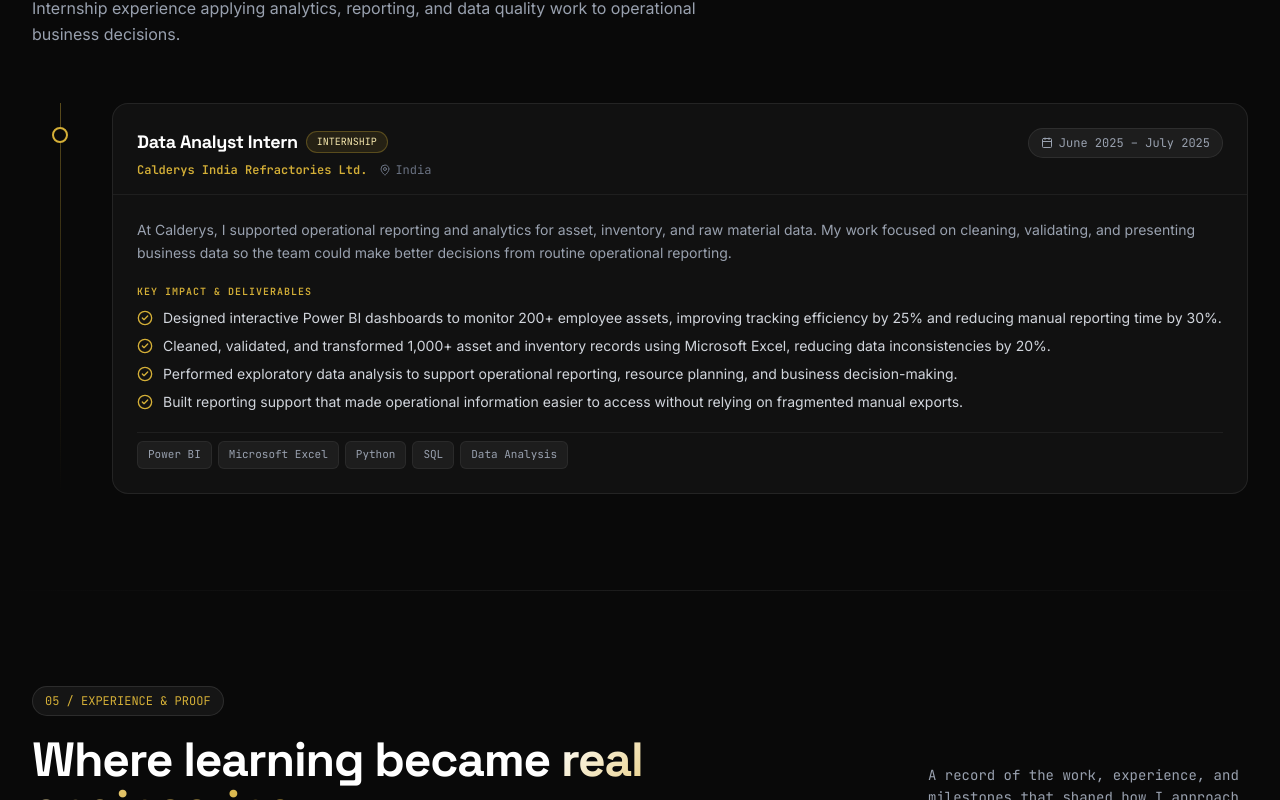
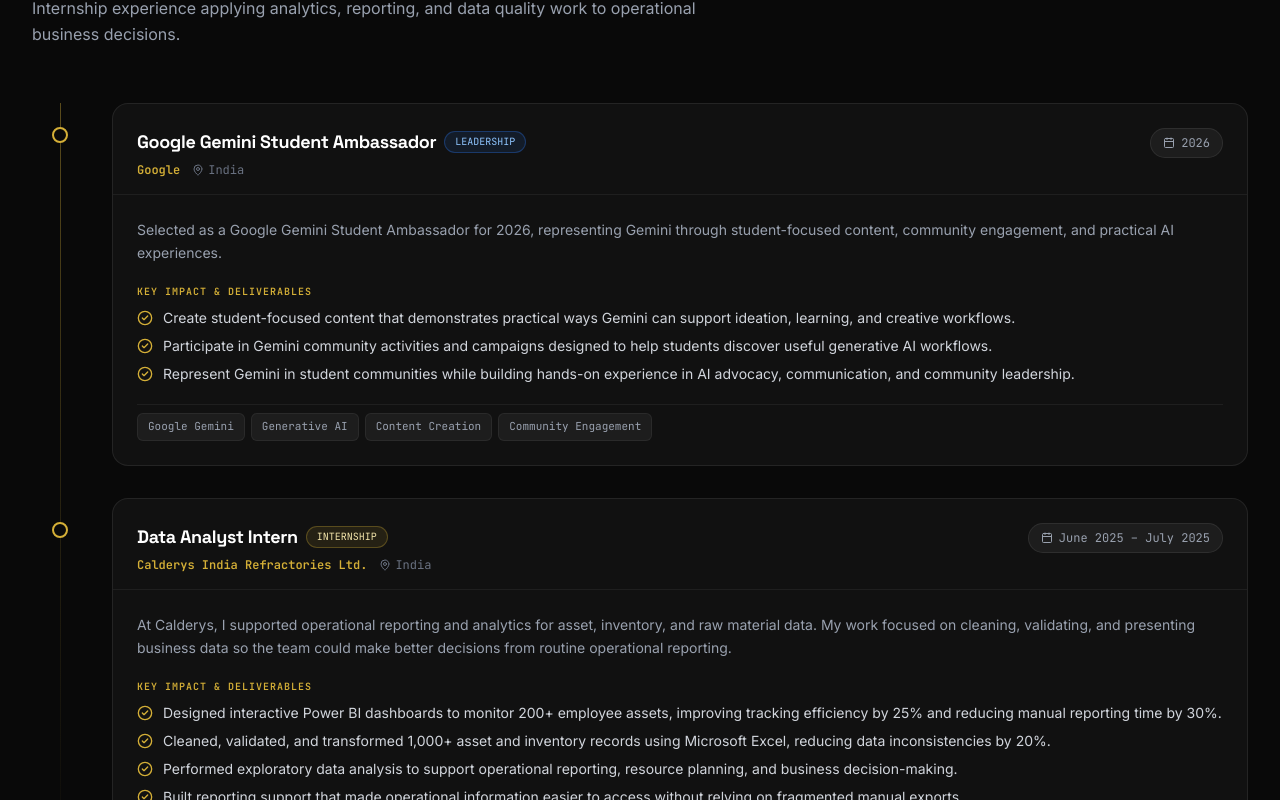
Before and after one commit to harshvardhan-it/Portfolio, a React (Vite) app: page / in a window 1280 px wide. Shown: the part 5680-6480 px from the top of the page. Built offline with nearby package versions, Linux system fonts and the light colour scheme.

Commit message:
feat: add Google Gemini Student Ambassador experience

```diff
--- a/src/data/portfolioData.ts
+++ b/src/data/portfolioData.ts
@@ -291,6 +291,20 @@
 
 export const EXPERIENCE: ExperienceItem[] = [
   {
+    period: '2026',
+    role: 'Google Gemini Student Ambassador',
+    company: 'Google',
+    type: 'Leadership',
+    location: 'India',
+    description: 'Selected as a Google Gemini Student Ambassador for 2026, representing Gemini through student-focused content, community engagement, and practical AI experiences.',
+    impactHighlights: [
+      'Create student-focused content that demonstrates practical ways Gemini can support ideation, learning, and creative workflows.',
+      'Participate in Gemini community activities and campaigns designed to help students discover useful generative AI workflows.',
+      'Represent Gemini in student communities while building hands-on experience in AI advocacy, communication, and community leadership.'
+    ],
+    technologies: ['Google Gemini', 'Generative AI', 'Content Creation', 'Community Engagement']
+  },
+  {
     period: 'June 2025 – July 2025',
     role: 'Data Analyst Intern',
     company: 'Calderys India Refractories Ltd.',
```
